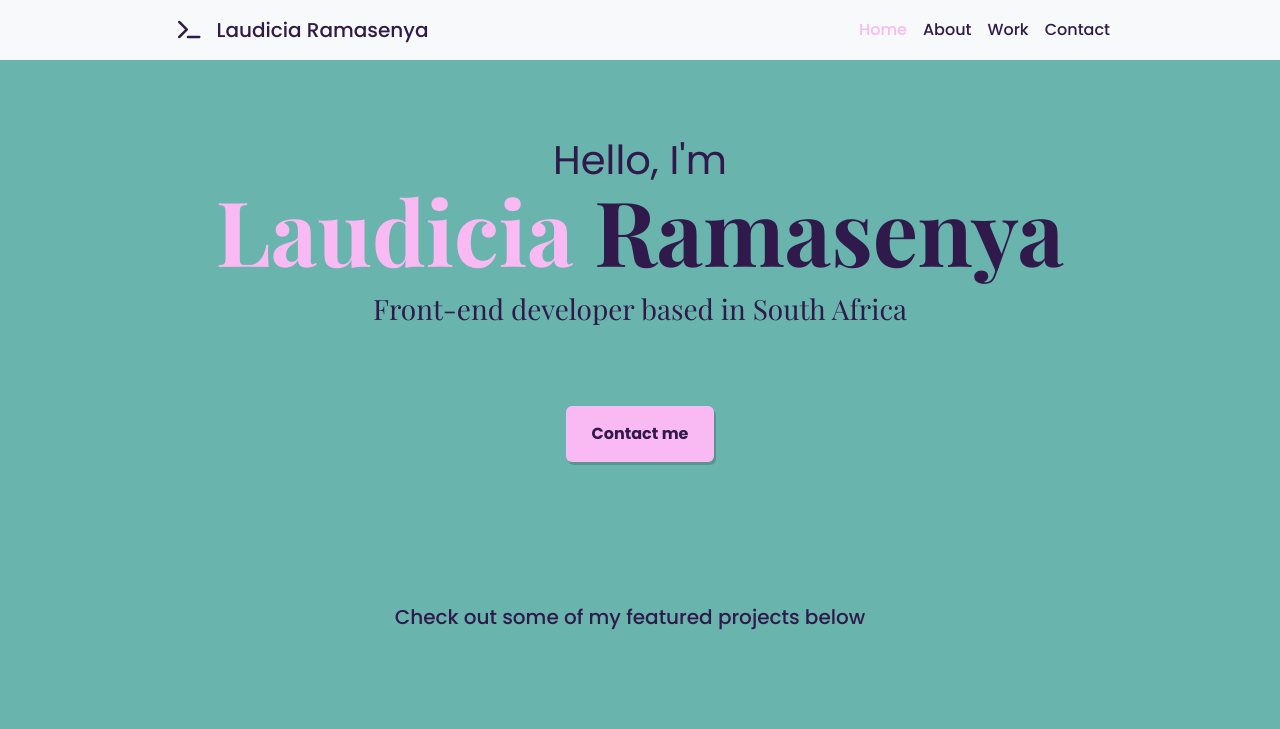
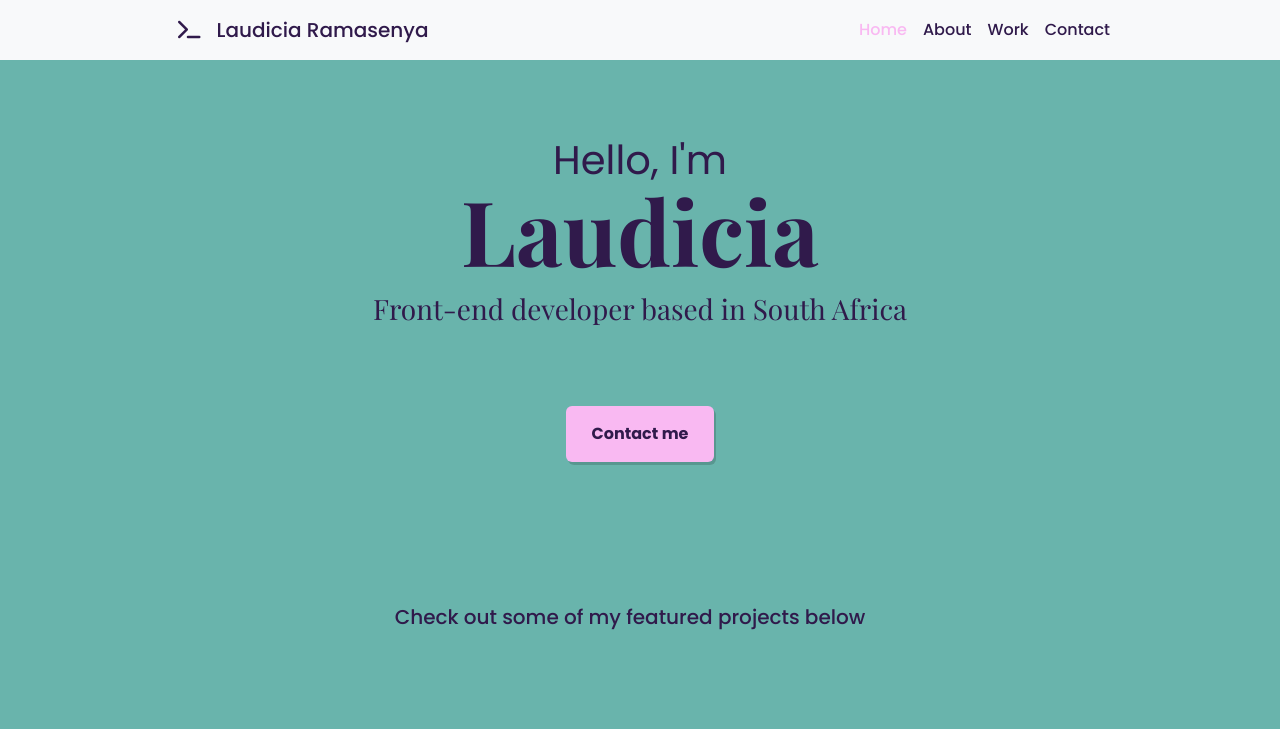
Before and after one commit to LaudRam/portfolio-project, a plain HTML site: page index.html in a window 1280 px wide. Shown: the top 729 px of the page. Drawn offline with nearby package versions, Linux system fonts and the light colour scheme.

Commit message:
Update index.html

```diff
--- a/index.html
+++ b/index.html
@@ -73,7 +73,7 @@
       </nav>
       <div class="hero text-center">
         <h3>Hello, I'm</h3>
-        <h1 class="mt-3"><span class="highlight">Laudicia </span> Ramasenya</h1>
+        <h1 class="mt-3">Laudicia</h1>
         <h2>Front-end developer based in South Africa</h2>
         <a href="/contact.html" class="btn">Contact me</a>
       </div>
```
